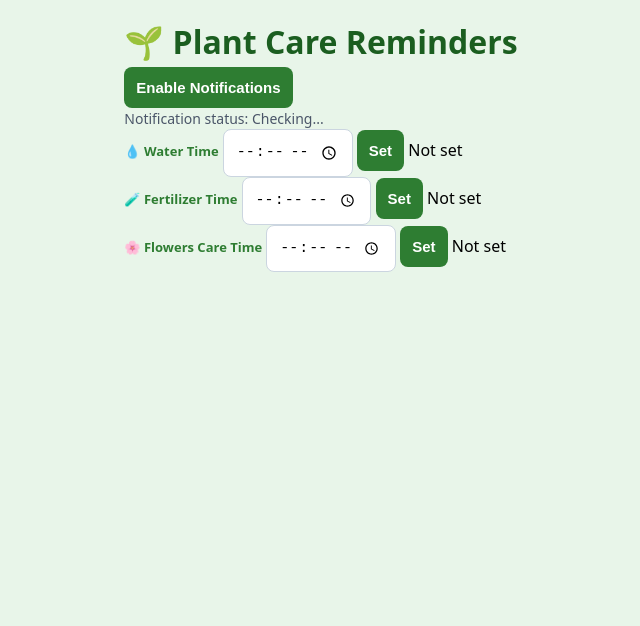
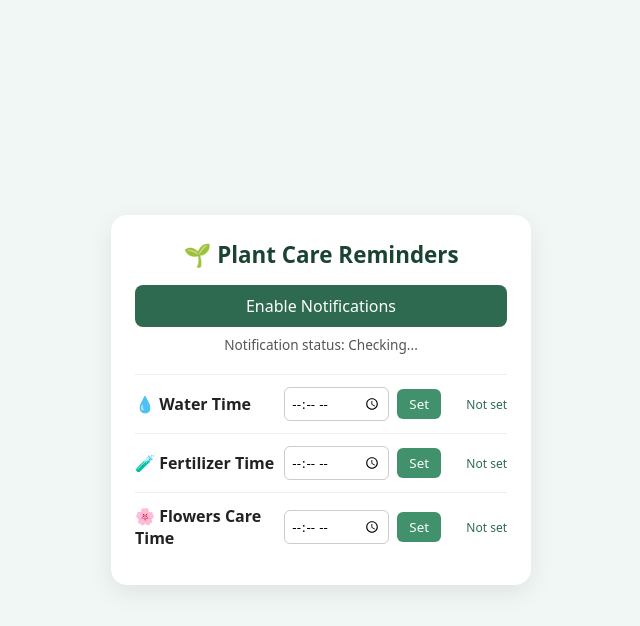
Before and after one commit to Stuti-Goudar/Plant-Care-Reminder-App, a plain HTML site: page index.html in a window 1280 px wide. Shown: the whole page, without its empty margins (319-959 px from the left). Drawn offline with Linux system fonts and the light colour scheme; a script that the page names is missing.

Commit message:
Refactor CSS styles for improved layout and design

```diff
--- a/style.css
+++ b/style.css
@@ -1,56 +1,89 @@
-* { box-sizing: border-box; margin: 0; padding: 0; }
+* {
+  box-sizing: border-box;
+  font-family: system-ui, -apple-system, sans-serif;
+}
+
 body {
-  font-family: system-ui, -apple-system, sans-serif;
-  background-color: #e8f5e9;
+  background: #f0f7f4;
   display: flex;
   justify-content: center;
-  padding: 20px;
+  align-items: center;
+  min-height: 100vh;
+  margin: 0;
+  padding: 16px;
 }
-.app-container {
+
+.card {
   background: #ffffff;
+  padding: 24px;
+  border-radius: 16px;
+  box-shadow: 0 8px 24px rgba(0, 0, 0, 0.08);
   width: 100%;
   max-width: 420px;
-  padding: 24px;
-  border-radius: 16px;
-  box-shadow: 0 6px 18px rgba(0, 0, 0, 0.08);
 }
-.screen { display: none; flex-direction: column; gap: 12px; }
-.screen.active { display: flex; }
-h1, h2 { color: #1b5e20; margin-bottom: 4px; }
-p { color: #4a5568; font-size: 14px; line-height: 1.5; }
-label { font-size: 13px; font-weight: 600; color: #2e7d32; }
-input, button {
-  padding: 12px;
+
+h1 {
+  margin-top: 0;
+  font-size: 1.4rem;
+  color: #1b4332;
+  text-align: center;
+}
+
+.notify-btn {
+  width: 100%;
+  padding: 10px;
+  background: #2d6a4f;
+  color: white;
+  border: none;
   border-radius: 8px;
-  border: 1px solid #cbd5e0;
-  font-size: 15px;
+  font-size: 1rem;
+  cursor: pointer;
 }
-button {
-  background-color: #2e7d32;
-  color: #ffffff;
+
+.notify-btn:hover {
+  background: #1b4332;
+}
+
+.status {
+  font-size: 0.85rem;
+  color: #555;
+  text-align: center;
+  margin: 8px 0 20px;
+}
+
+.task {
+  display: flex;
+  align-items: center;
+  justify-content: space-between;
+  gap: 8px;
+  padding: 12px 0;
+  border-top: 1px solid #eee;
+}
+
+.task label {
+  flex: 1;
+  font-weight: 600;
+  color: #222;
+}
+
+.task input[type="time"] {
+  padding: 6px;
+  border: 1px solid #ccc;
+  border-radius: 6px;
+}
+
+.task button {
+  padding: 6px 12px;
+  background: #40916c;
+  color: white;
   border: none;
+  border-radius: 6px;
   cursor: pointer;
-  font-weight: 600;
 }
-button:hover { background-color: #1b5e20; }
-button.secondary { background-color: #c8e6c9; color: #1b5e20; }
-ul { list-style: none; display: flex; flex-direction: column; gap: 10px; }
-li {
-  background: #f1f8e9;
-  padding: 12px;
-  border-left: 4px solid #2e7d32;
-  border-radius: 8px;
-  font-size: 14px;
+
+.badge {
+  font-size: 0.75rem;
+  color: #2d6a4f;
+  min-width: 58px;
+  text-align: right;
 }
-.delete-btn {
-  margin-top: 8px;
-  padding: 6px 10px;
-  font-size: 12px;
-  background-color: #d32f2f;
-}
-.tip-card {
-  background: #f1f8e9;
-  padding: 12px;
-  border-radius: 8px;
-}
-.tip-card h3 { color: #2e7d32; font-size: 15px; margin-bottom: 4px; }
```
